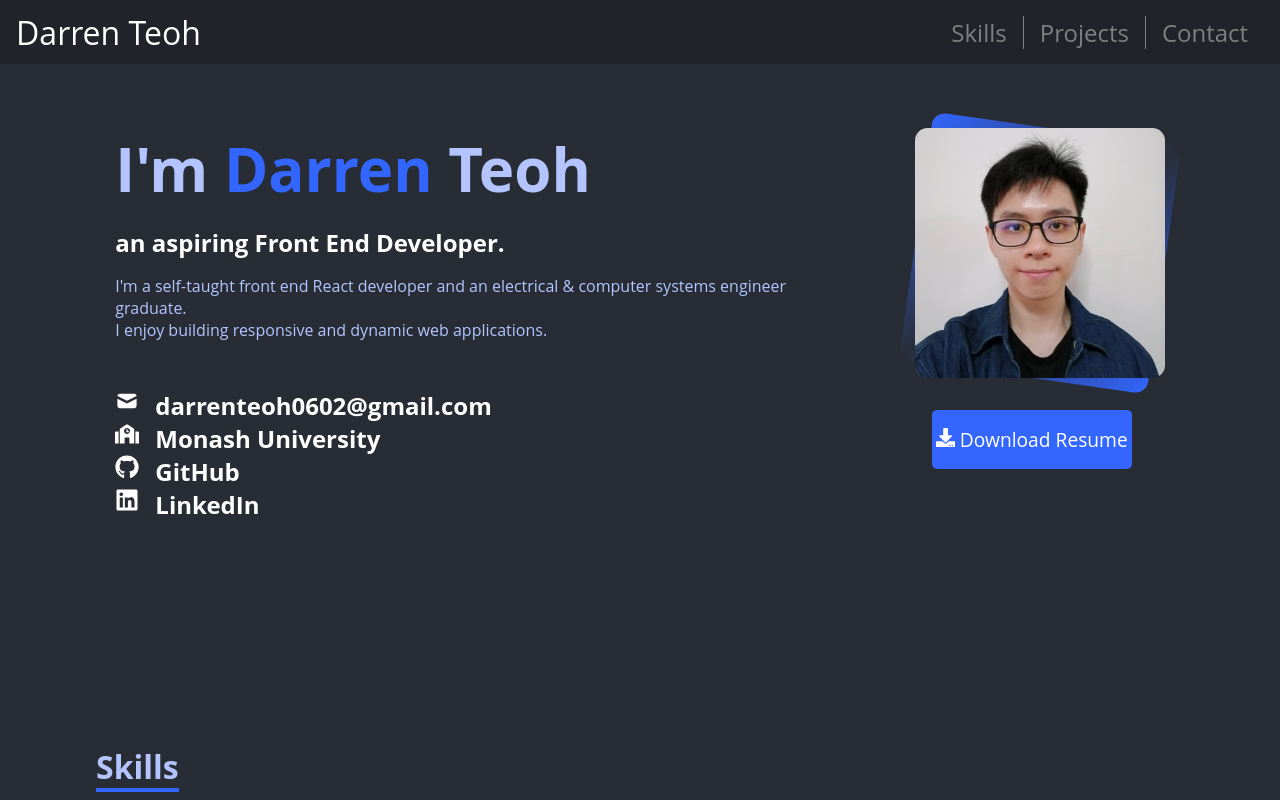
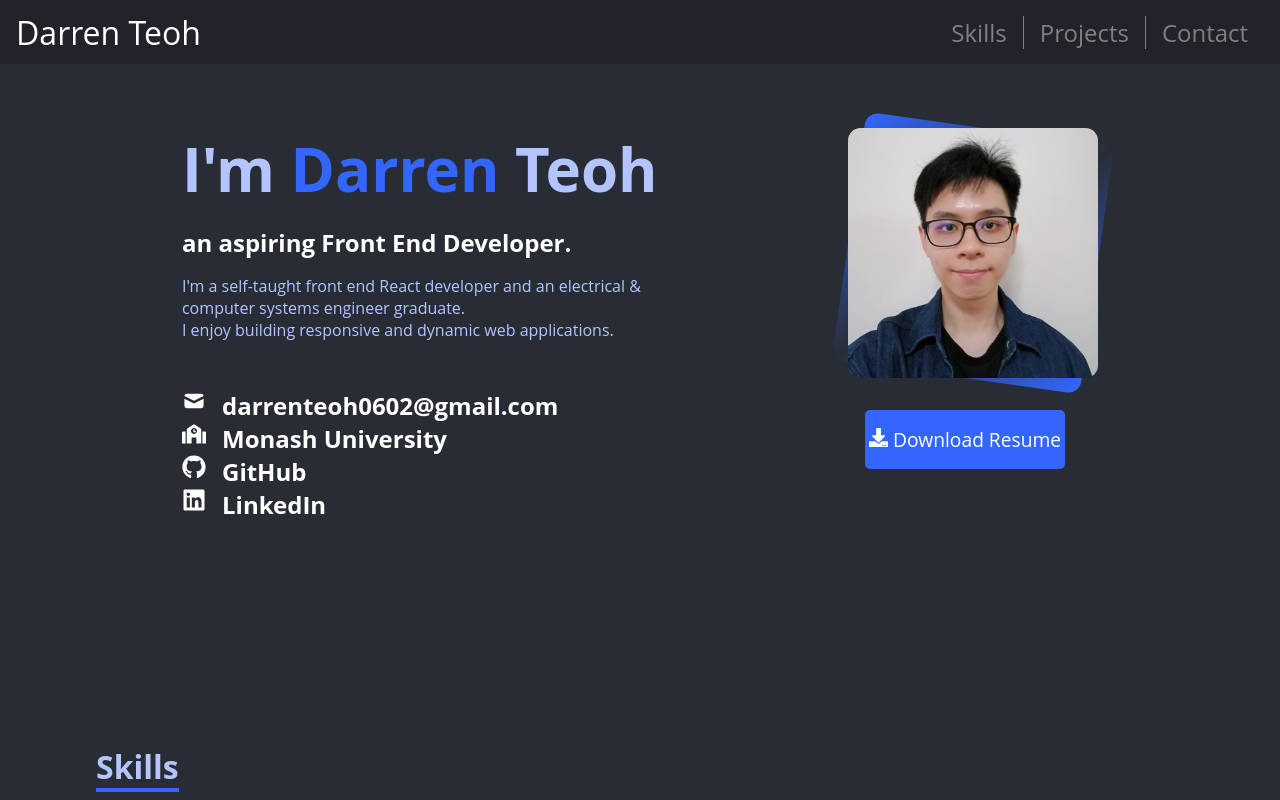
Before and after one commit to darren0602/portfolio, a React (Create React App) app: page / in a window 1280 px wide. Shown: the top 800 px of the page. Built offline with nearby package versions, Linux system fonts and the light colour scheme.

Commit message:
about max width change

```diff
--- a/src/css/home.css
+++ b/src/css/home.css
@@ -12,7 +12,7 @@
 
 .about > p {
     color: rgb(179, 196, 255);
-    max-width: 700px;
+    max-width: 500px;
     min-width: none;
 }
 
```
